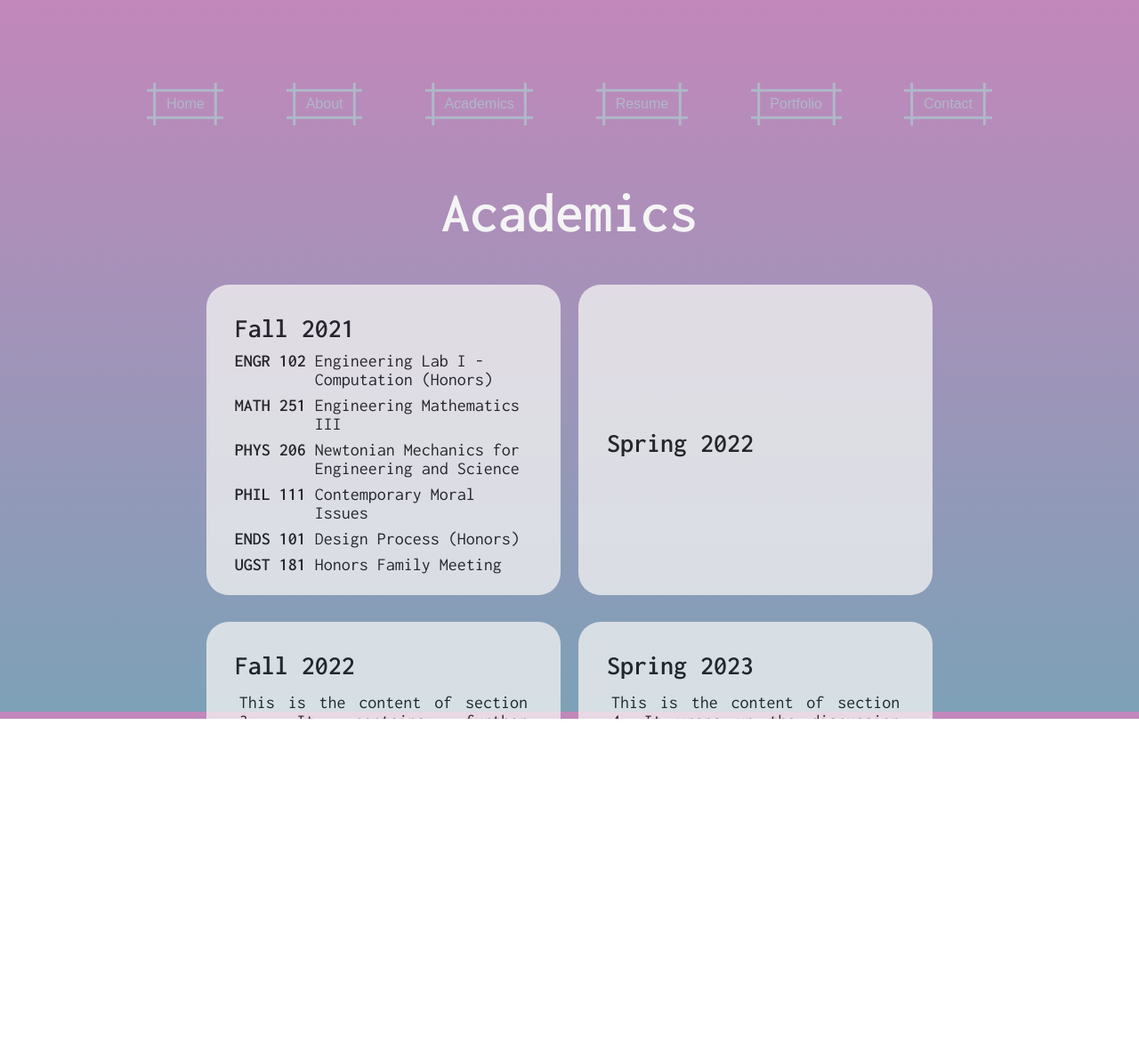
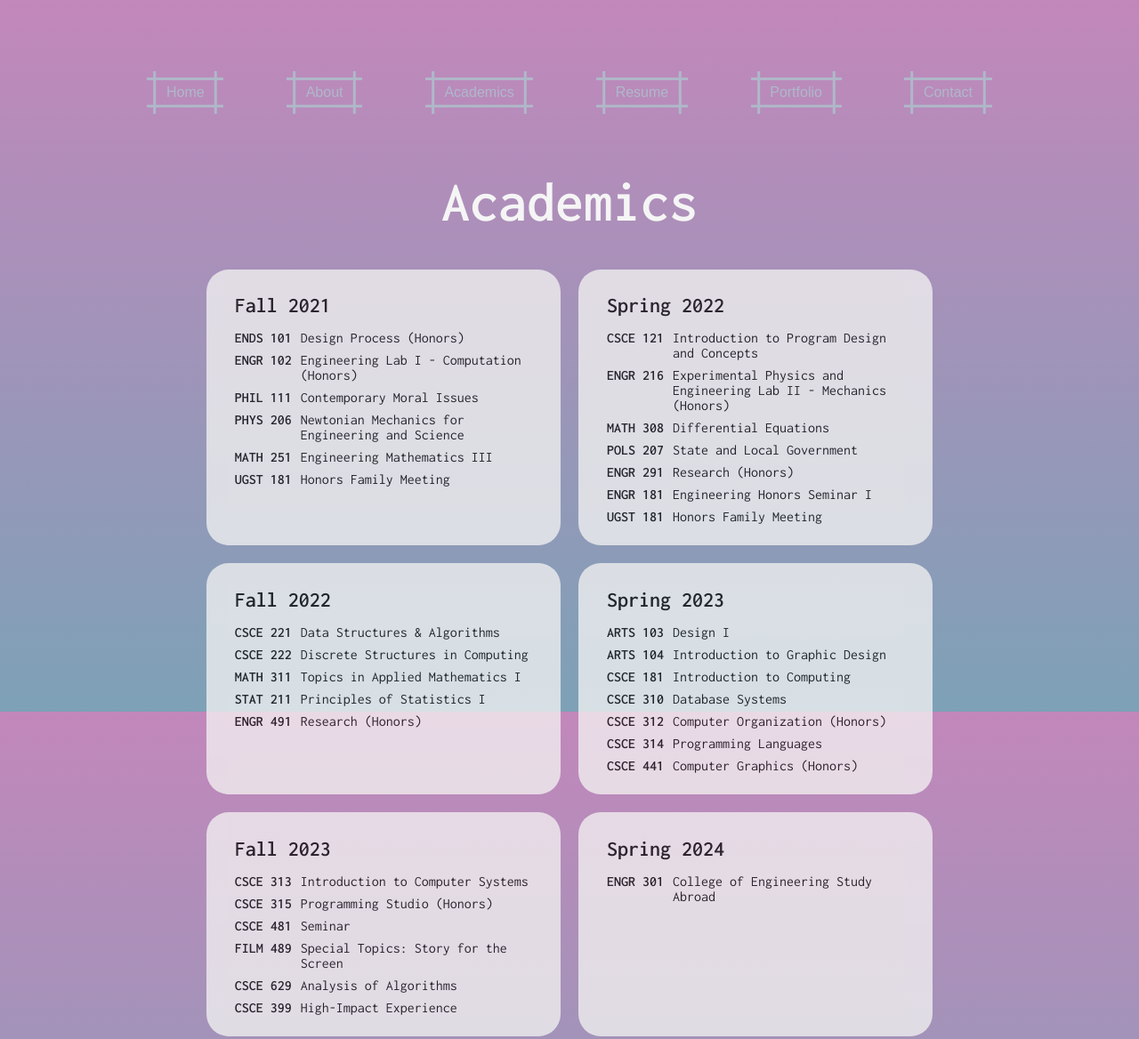
Before and after one commit to carolgeng/website, a plain HTML site: page academics.html in a window 1280 px wide. Shown: the top 1168 px of the page at 89% size. Before the commit the page ends 808 px from the top, so only its background shows below. Drawn offline with Linux system fonts and the light colour scheme.

Commit message:
Add in coursework

```diff
--- a/academics.html
+++ b/academics.html
@@ -41,49 +41,42 @@
 
     <ul1 class="flex-container">
         <div class="section1">
-            <h2 class="left">Fall 2021</h2>
-            <div class="course">
-                <div class="course-code">ENGR 102</div>
-                <div class="course-name">Engineering Lab I - Computation (Honors)</div>
-            </div>
-            <div class="course">
-                <div class="course-code">MATH 251</div>
-                <div class="course-name">Engineering Mathematics III</div>
-            </div>
-            <div class="course">
-                <div class="course-code">PHYS 206</div>
-                <div class="course-name">Newtonian Mechanics for Engineering and Science</div>
-            </div>
-            <div class="course">
-                <div class="course-code">PHIL 111</div>
-                <div class="course-name">Contemporary Moral Issues</div>
-            </div>
-            <div class="course">
-                <div class="course-code">ENDS 101</div>
-                <div class="course-name">Design Process (Honors)</div>
-            </div>
-            <div class="course">
-                <div class="course-code">UGST 181</div>
-                <div class="course-name">Honors Family Meeting</div>
+            <h2>Fall 2021</h2>
+            <div id="fall2021">
+                <!-- generated -->
             </div>
         </div>
         <div class="section1">
             <h2>Spring 2022</h2>
-
+            <div id="spring2022">
+                <!-- generated -->
+            </div>
         </div>
         <div class="section1">
             <h2>Fall 2022</h2>
-            <p>This is the content of section 3. It contains further explanations and examples.</p>
+            <div id="fall2022">
+                <!-- generated -->
+            </div>
         </div>
         <div class="section1">
             <h2>Spring 2023</h2>
-            <p>This is the content of section 4. It wraps up the discussion and offers concluding remarks.</p>
+            <div id="spring2023">
+                <!-- generated -->
+            </div>
+        </div>
+        <div class="section1">
+            <h2>Fall 2023</h2>
+            <div id="fall2023">
+                <!-- generated -->
+            </div>
+        </div>
+        <div class="section1">
+            <h2>Spring 2024</h2>
+            <div id="spring2024">
+                <!-- generated -->
+            </div>
         </div>
     </ul1>
-
-
-
-
 
 
 
@@ -96,6 +89,93 @@
         </h1>
         <h1 id="copyright"> Made with ❤ by Carol Geng </h1>
     </footer>
+
+
+
+    <script>
+        document.addEventListener('DOMContentLoaded', function () {
+            const fall2021Courses = [
+                { code: 'ENDS 101', name: 'Design Process (Honors)' },
+                { code: 'ENGR 102', name: 'Engineering Lab I - Computation (Honors)' },
+                { code: 'PHIL 111', name: 'Contemporary Moral Issues' },
+                { code: 'PHYS 206', name: 'Newtonian Mechanics for Engineering and Science' },
+                { code: 'MATH 251', name: 'Engineering Mathematics III' },
+                { code: 'UGST 181', name: 'Honors Family Meeting' }
+            ];
+
+            const spring2022Courses = [
+                { code: 'CSCE 121', name: 'Introduction to Program Design and Concepts' },
+                { code: 'ENGR 216', name: 'Experimental Physics and Engineering Lab II - Mechanics (Honors)' },
+                { code: 'MATH 308', name: 'Differential Equations' },
+                { code: 'POLS 207', name: 'State and Local Government' },
+                { code: 'ENGR 291', name: 'Research (Honors)' },
+                { code: 'ENGR 181', name: 'Engineering Honors Seminar I' },
+                { code: 'UGST 181', name: 'Honors Family Meeting' }
+            ];
+
+            const fall2022Courses = [
+                { code: 'CSCE 221', name: 'Data Structures & Algorithms' },
+                { code: 'CSCE 222', name: 'Discrete Structures in Computing' },
+                { code: 'MATH 311', name: 'Topics in Applied Mathematics I' },
+                { code: 'STAT 211', name: 'Principles of Statistics I' },
+                { code: 'ENGR 491', name: 'Research (Honors)' }
+            ];
+
+            const spring2023Courses = [
+                { code: 'ARTS 103', name: 'Design I' },
+                { code: 'ARTS 104', name: 'Introduction to Graphic Design' },
+                { code: 'CSCE 181', name: 'Introduction to Computing' },
+                { code: 'CSCE 310', name: 'Database Systems' },
+                { code: 'CSCE 312', name: 'Computer Organization (Honors)' },
+                { code: 'CSCE 314', name: 'Programming Languages' },
+                { code: 'CSCE 441', name: 'Computer Graphics (Honors)' }
+            ];
+
+            const fall2023Courses = [
+                { code: 'CSCE 313', name: 'Introduction to Computer Systems' },
+                { code: 'CSCE 315', name: 'Programming Studio (Honors)' },
+                { code: 'CSCE 481', name: 'Seminar' },
+                { code: 'FILM 489', name: 'Special Topics: Story for the Screen' },
+                { code: 'CSCE 629', name: 'Analysis of Algorithms' },
+                { code: 'CSCE 399', name: 'High-Impact Experience' }
+            ];
+
+            const spring2024Courses = [
+                { code: 'ENGR 301', name: 'College of Engineering Study Abroad' },
+
+            ];
+
+
+            function generateCoursesHTML(data) {
+                return data.map(course => `
+                    <div class="course">
+                        <div class="course-code">${course.code}</div>
+                        <div class="course-name">${course.name}</div>
+                    </div>
+                `).join('');
+            }
+
+            //generate courses
+            const fall2021 = document.getElementById('fall2021');
+            fall2021.innerHTML = generateCoursesHTML(fall2021Courses);
+
+            const spring2022 = document.getElementById('spring2022');
+            spring2022.innerHTML = generateCoursesHTML(spring2022Courses);
+
+            const fall2022 = document.getElementById('fall2022');
+            fall2022.innerHTML = generateCoursesHTML(fall2022Courses);
+
+            const spring2023 = document.getElementById('spring2023');
+            spring2023.innerHTML = generateCoursesHTML(spring2023Courses);
+
+            const fall2023Section = document.getElementById('fall2023');
+            fall2023.innerHTML = generateCoursesHTML(fall2023Courses);
+
+            const spring2024 = document.getElementById('spring2024');
+            spring2024.innerHTML = generateCoursesHTML(spring2024Courses);
+        });
+    </script>
+
 </body>
 
 </html>
--- a/style.css
+++ b/style.css
@@ -5,7 +5,8 @@ body {
     cursor: url(plusheen.png), pointer;
     height: 100%;
     font-family: Inconsolata;
-    overflow: auto;
+    overflow: none;
+
 }
 
 header {
@@ -18,6 +19,7 @@ body {
     flex-direction: column;
     background-image: linear-gradient(rgb(194, 135, 187), rgb(125, 161, 183));
     font-family: Inconsolata;
+    background-attachment: fixed;
 }
 
 .name {
@@ -117,7 +119,7 @@ ul {
     text-align: justify;
     list-style-type: none;
     margin: 0;
-    padding-top: 5%;
+    padding-top: 4%;
     padding-left: 15%;
     padding-right: 15%;
     font-size: 20px;
@@ -213,7 +215,6 @@ ul1.flex-container {
     margin: 0;
     padding-left: 15%;
     padding-right: 15%;
-    font-size: 20px;
     display: flex;
     flex-wrap: wrap;
     gap: 20px;
@@ -225,15 +226,10 @@ ul1.flex-container {
     width: 45%;
     background-color: #f5f5f3;
     padding: 0.5rem 2rem 1rem 2rem;
-    margin-top: 5px;
-    margin-bottom: 5px;
     opacity: 0.75;
     box-sizing: border-box;
     display: flex;
     flex-direction: column;
-    /* text-align: justify; */
-    /* align-items: center; */
-    justify-content: center;
 }
 
 .section1:hover {
@@ -258,12 +254,11 @@ ul1.flex-container {
 
 .section1 h2 {
     text-align: left;
-    margin-bottom: 10px;
+    margin-bottom: 15px;
 }
 
 .course {
     display: flex;
-
     margin-bottom: 8px; /* Adjust spacing between courses */
 }
 
```
Also changed, not shown: index.html (+4 -2 lines).
